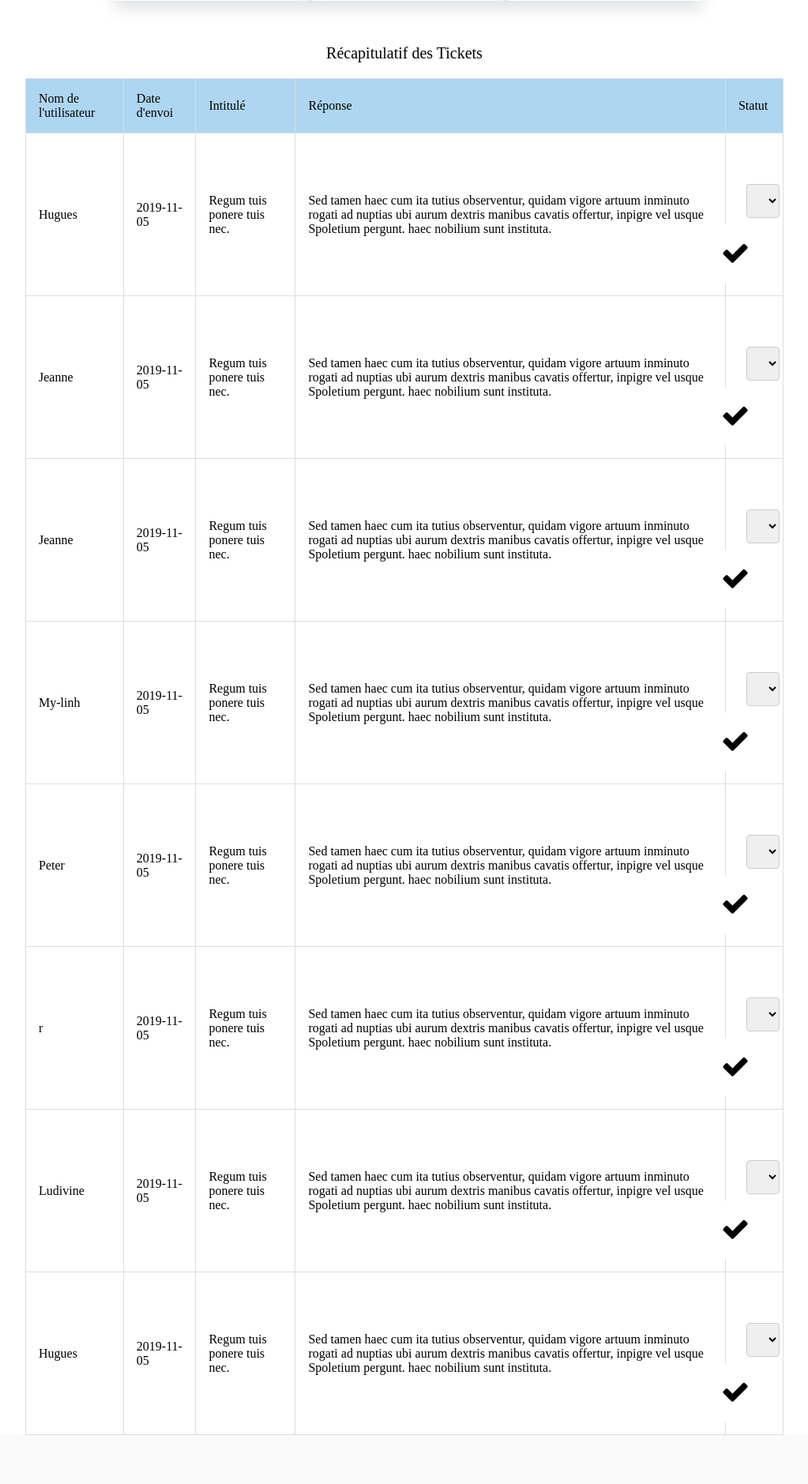
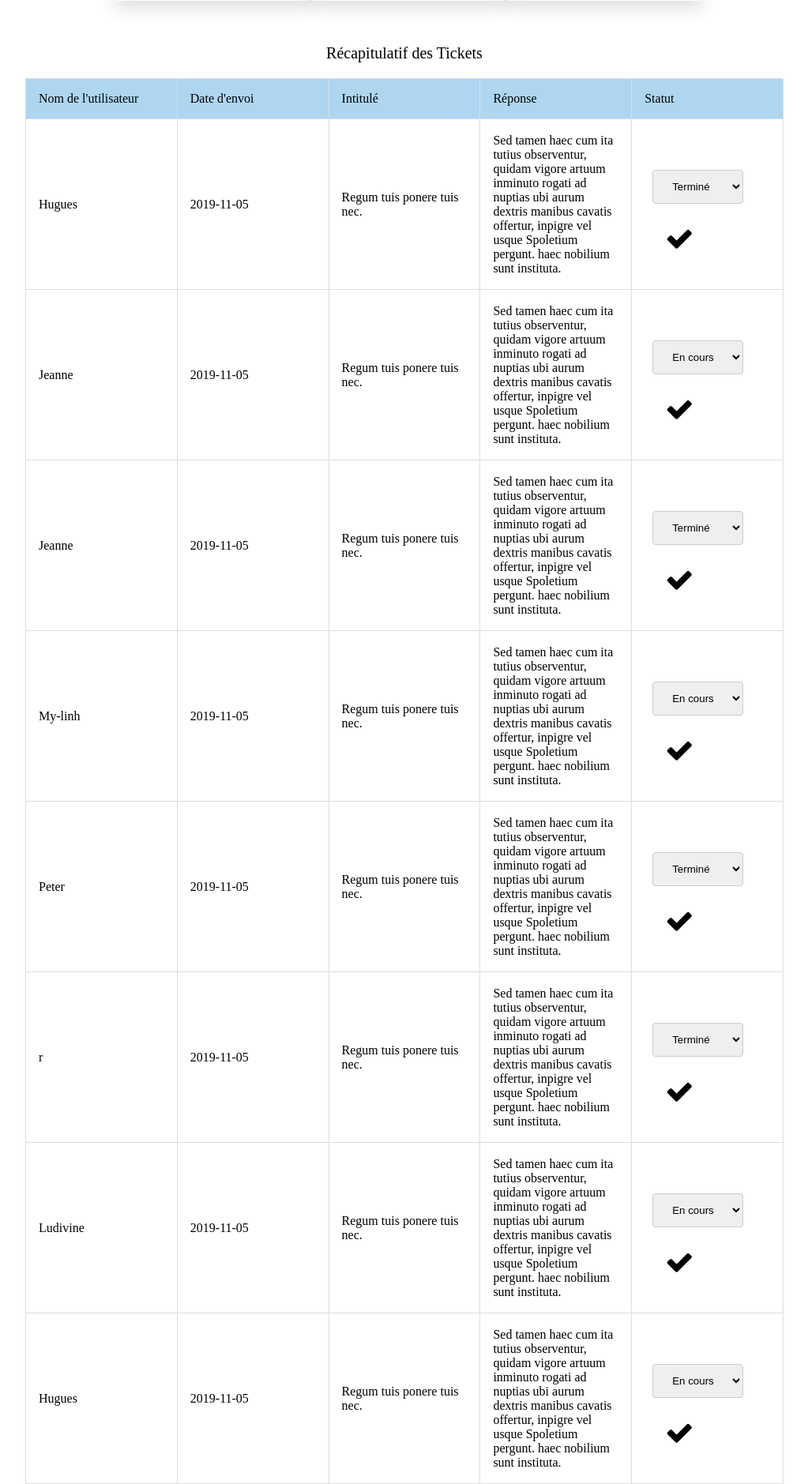
Before and after one commit to Wallnya/MedMeasure_SiteWeb, a PHP site: page /index.php?page=admin_ticket in a window 1280 px wide. Shown: the part 348-2227 px from the top of the page at 79% size, without its empty margins (128-1151 px from the left). Before the commit the page ends 2165 px from the top, so only its background shows below. Run offline with PHP 8.4, Linux system fonts and the light colour scheme; the visitor is signed in with stand-in values (Sample User, id 1); data comes from the database, SQL or seed files in the repository.

Commit message:
Resoudre pb affichage admin ticket

```diff
--- a/css/css_ticket.css
+++ b/css/css_ticket.css
@@ -80,3 +80,21 @@ textarea {
 	resize: none;
 	width: 500px;
 }
+
+td{
+	width:100px;
+}
+
+.Statut{
+	width:initial;
+  padding: 12px 20px;
+  margin: 8px 0;
+  display: inline-block;
+  border: 1px solid #ccc;
+  border-radius: 4px;
+  box-sizing: border-box;
+}
+
+.check {
+	float:none;
+}
--- a/vue/Menu.php
+++ b/vue/Menu.php
@@ -101,6 +101,6 @@ if ($_SESSION["type"]=="Pilote"){
         <?php
       }
       else {
-        //header('Location: index.php');
+        header('Location: index.php');
       }
       ?>
--- a/vue/admin_faq.php
+++ b/vue/admin_faq.php
@@ -2,7 +2,7 @@
 if ($_SESSION["type"]=="Administrateur"){
 ?>
 <!DOCTYPE html>
-<html>
+<html lang="fr">
 <meta charset="utf-8">
   <title>Page de l'administrateur</title>
   <link rel="stylesheet" href="css/css_admin.css">
--- a/vue/admin_ticket.php
+++ b/vue/admin_ticket.php
@@ -73,7 +73,7 @@ if ($_SESSION["type"]=="Administrateur"){
           <td>Nom de l'utilisateur</td>
           <td>Date d'envoi</td>
           <td>Intitulé</td>
-          <td>Réponse</td>
+          <td class="test">Réponse</td>
           <td>Statut</td>
         </tr>
       <?php
@@ -95,7 +95,7 @@ if ($_SESSION["type"]=="Administrateur"){
           </td>
           <td>
             <form method="POST" action="index.php?page=admin_ticket">
-            <select name="Statut" id="Statut">
+            <select class="Statut" name="Statut" id="Statut">
             <?php if (strcmp (htmlspecialchars($data['statut']),"1") == 0)
             {
             ?>
@@ -113,7 +113,7 @@ if ($_SESSION["type"]=="Administrateur"){
             ?>
             </select>
             <input type="hidden"  name="idTicket" value="<?= htmlspecialchars($data['idTicket']) ?>">
-            <button type="submit" name="modifier"><i class="fa fa-check"></i></button>
+            <button class="check" type="submit" name="modifier"><i class="fa fa-check"></i></button>
           </form>
           </td>
       </tr>
```
Also changed, not shown: vue/Accueil.php (+4 -4 lines).
